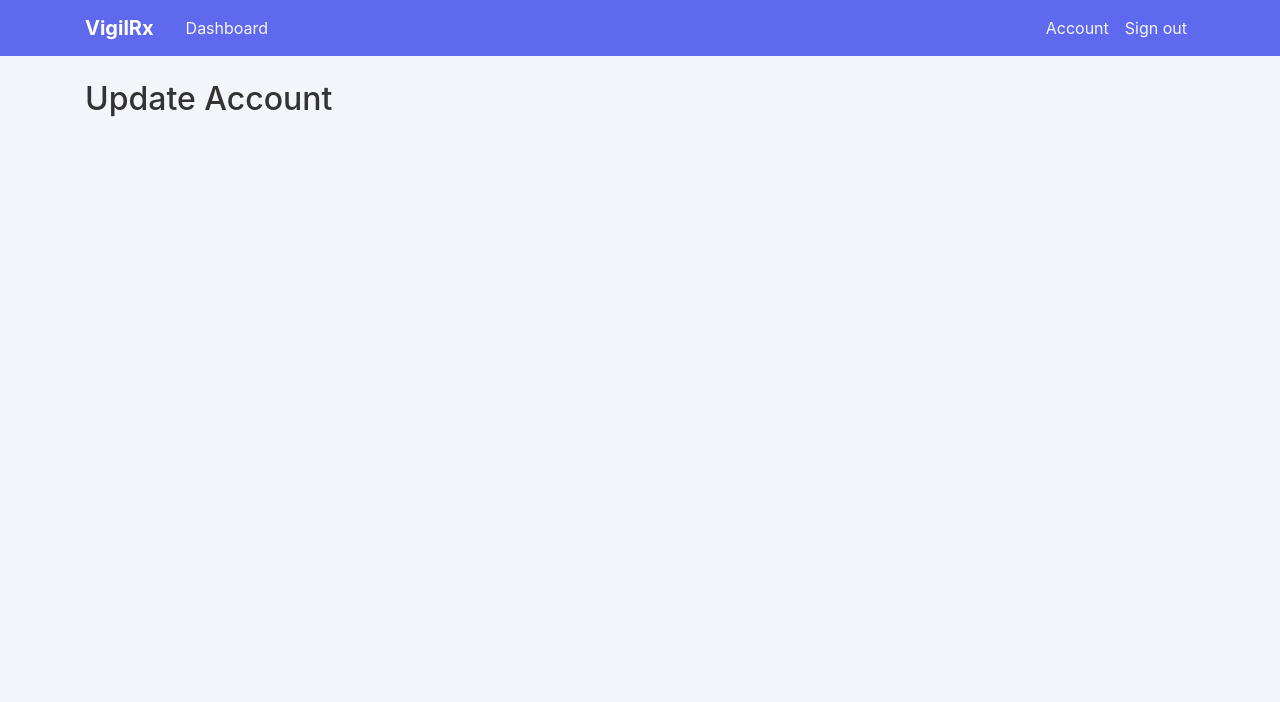
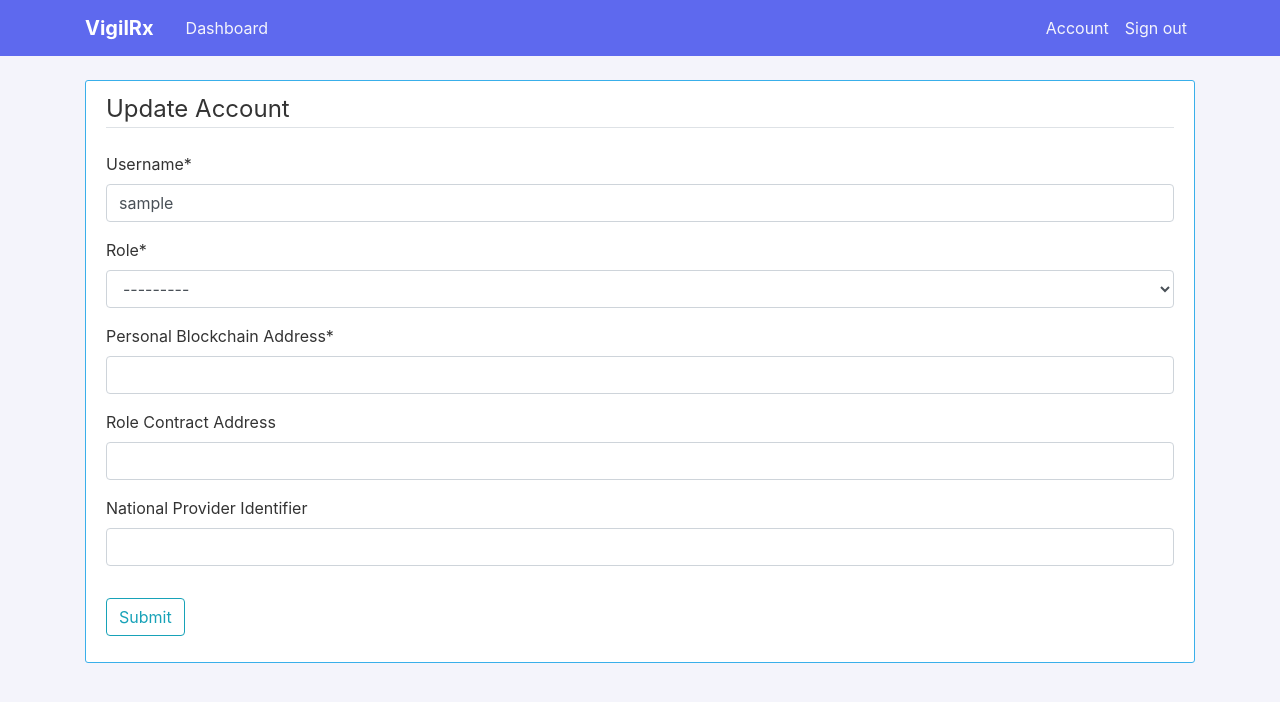
Before and after one commit to austinpkugler/VigilRx, a Django app: page /account/ in a window 1280 px wide. Shown: the top 702 px of the page. Run offline with Django 3.2, Linux system fonts and the light colour scheme; the visitor is signed in with stand-in values (Sample User, id 1); some libraries are stand-ins or nearby versions.

Commit message:
Add account page

```diff
--- a/VigilRx/app/users/forms.py
+++ b/VigilRx/app/users/forms.py
@@ -1,4 +1,5 @@
 from django.contrib.auth.forms import UserCreationForm
+from django import forms
 
 from .models import CustomUser
 
@@ -7,3 +8,9 @@ class CustomUserForm(UserCreationForm):
     class Meta:
         model = CustomUser
         fields = ['username', 'role', 'address', 'identifier', 'password1', 'password2']
+
+
+class CustomUserUpdateForm(forms.ModelForm):
+    class Meta:
+        model = CustomUser
+        fields = ['username', 'role', 'address', 'contract', 'identifier']
--- a/VigilRx/app/users/templates/users/account.html
+++ b/VigilRx/app/users/templates/users/account.html
@@ -1,5 +1,16 @@
 {% extends "dashboard/base.html" %}
 {% load crispy_forms_tags %}
 {% block content %}
-<h2>Update Account</h2>
+  <div class="content-section">
+    <form method="POST">
+      {% csrf_token %}
+      <fieldset class="form-group">
+        <legend class="border-bottom mb-4">Update Account</legend>
+          {{ form|crispy }}
+      </fieldset>
+      <div class="form-group">
+        <button class="btn btn-outline-info" type="submit">Submit</button>
+      </div>
+    </form>
+  </div>
 {% endblock content %}
--- a/VigilRx/app/users/views.py
+++ b/VigilRx/app/users/views.py
@@ -2,7 +2,7 @@ from django.contrib.auth.decorators import login_required
 from django.contrib import messages
 from django.shortcuts import render, redirect
 
-from .forms import CustomUserForm
+from .forms import CustomUserForm, CustomUserUpdateForm
 
 
 def register(request):
@@ -17,10 +17,18 @@ def register(request):
     else:
         form = CustomUserForm()
 
-    context = {'form': form}
-    return render(request, 'users/register.html', context)
+    return render(request, 'users/register.html', {'form': form})
 
 
 @login_required
 def account(request):
-    return render(request, 'users/account.html')
+    if request.method == 'POST':
+        form = CustomUserUpdateForm(request.POST, instance=request.user)
+        if form.is_valid():
+            form.save()
+            messages.success(request, f'Your account has been updated!')
+            return redirect('account')
+    else:
+        form = CustomUserUpdateForm(instance=request.user)
+
+    return render(request, 'users/account.html', {'form': form})
```
